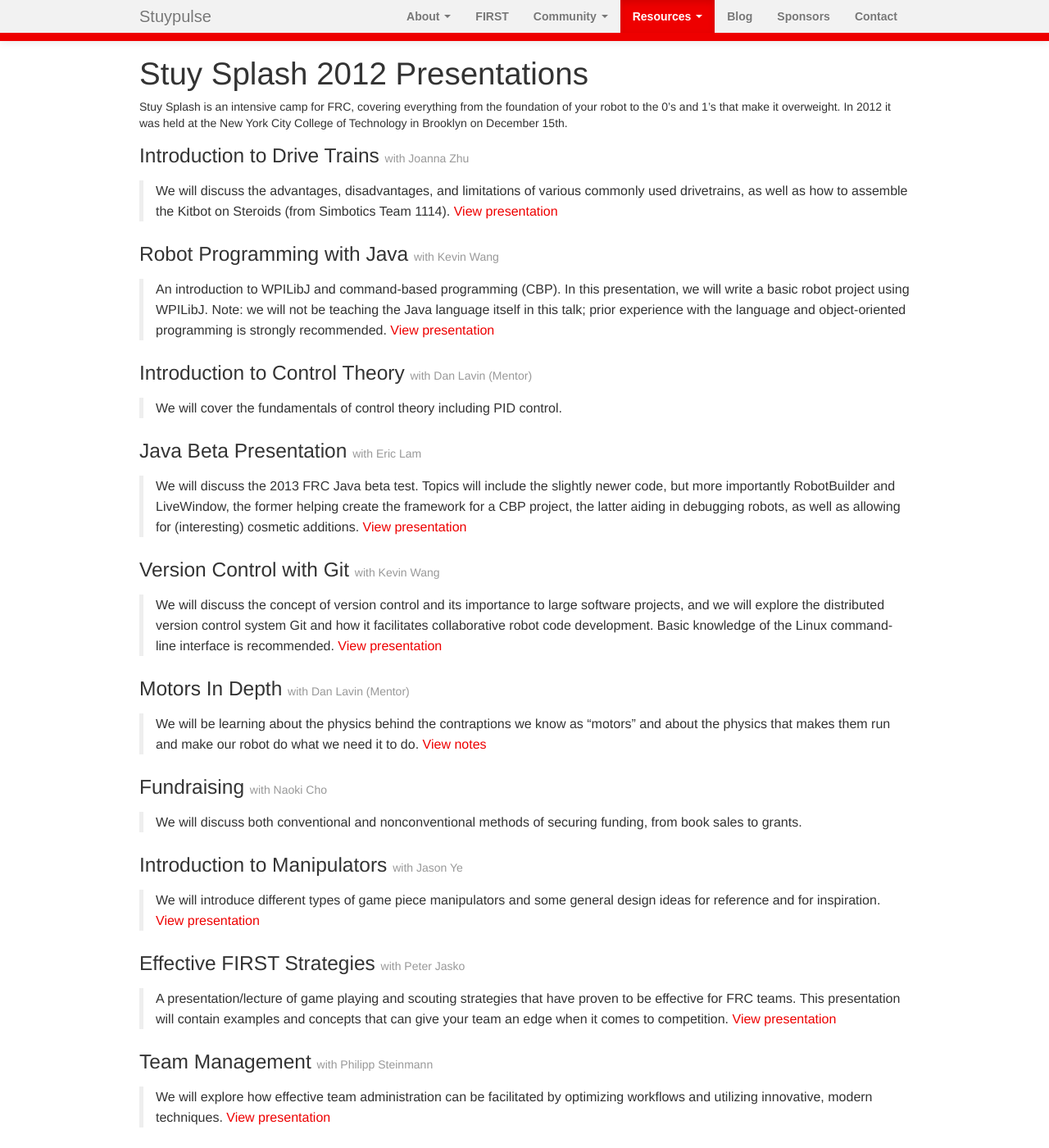
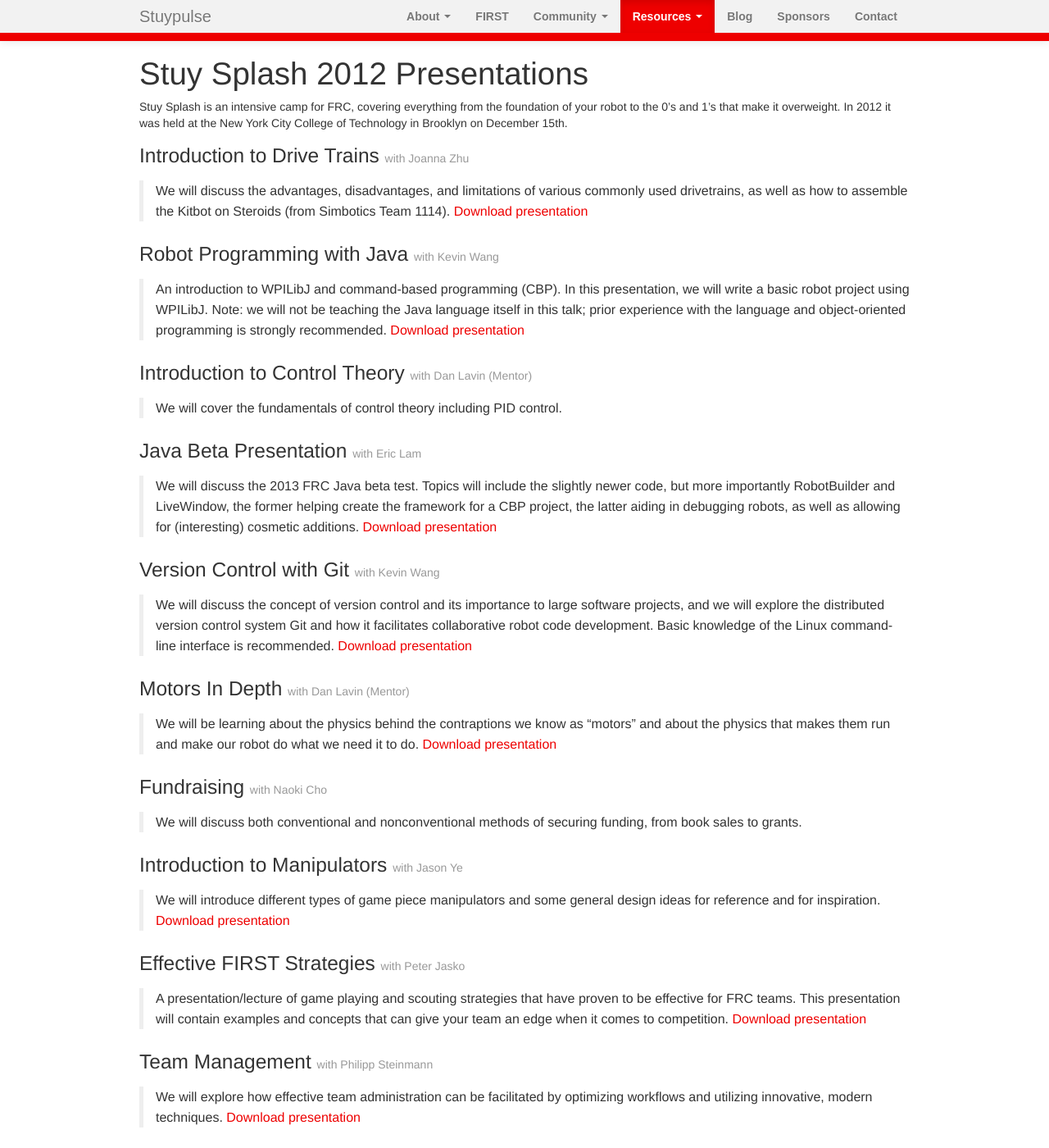
Before and after one commit to StuyPulse/team694.github.io, a Jekyll site: the page built from resources/stuysplash2012/index.md, in a window 1280 px wide and 1400 px high. Shown: the whole window at 82% size. Built offline with Jekyll 4.4.1, drawn with Linux system fonts in a browser that asks for light colours; nearby versions of some CDN libraries; some of the changed text lies outside the part shown.

Commit message:
Add Stuy Splash presentations. In other news, Prezi presentations are huge.

```diff
--- a/resources/stuysplash2012/index.md
+++ b/resources/stuysplash2012/index.md
@@ -6,48 +6,48 @@ Stuy Splash is an intensive camp for FRC, covering everything from the foundatio
 
 ### Introduction to Drive Trains <small>with Joanna Zhu</small>
 > We will discuss the advantages, disadvantages, and limitations of various commonly used drivetrains, as well as how to assemble the Kitbot on Steroids (from Simbotics Team 1114).
-[View presentation](#)
+[Download presentation](/downloads/splash2012/IntroductionToDriveTrains.zip)
 
 ### Robot Programming with Java <small>with Kevin Wang</small>
 > An introduction to WPILibJ and command-based programming (CBP). In this presentation, we will write a basic robot project using WPILibJ. Note: we will not be teaching the Java language itself in this talk; prior experience with the language and object-oriented programming is strongly recommended.
-[View presentation](#)
+[Download presentation](/downloads/splash2012/RobotProgrammingWithJava.zip)
 
 ### Introduction to Control Theory <small>with Dan Lavin (Mentor)</small>
 > We will cover the fundamentals of control theory including PID control.
 
 ### Java Beta Presentation <small>with Eric Lam</small>
 > We will discuss the 2013 FRC Java beta test. Topics will include the slightly newer code, but more importantly RobotBuilder and LiveWindow, the former helping create the framework for a CBP project, the latter aiding in debugging robots, as well as allowing for (interesting) cosmetic additions.
-[View presentation](#)
+[Download presentation](/downloads/splash2012/JavaBeta2013.zip)
 
 ### Version Control with Git <small>with Kevin Wang</small>
 > We will discuss the concept of version control and its importance to large software projects, and we will explore the distributed version control system Git and how it facilitates collaborative robot code development. Basic knowledge of the Linux command-line interface is recommended.
-[View presentation](#)
+[Download presentation](/downloads/splash2012/VersionControlWithGit.zip)
 
 ### Motors In Depth <small>with Dan Lavin (Mentor)</small>
 > We will be learning about the physics behind the contraptions we know as “motors” and about the physics that makes them run and make our robot do what we need it to do.
-[View notes](#)
+[Download presentation](/downloads/splash2012/MotorsInDepth.zip)
 
 ### Fundraising <small>with Naoki Cho</small>
 > We will discuss both conventional and nonconventional methods of securing funding, from book sales to grants.
 
 ### Introduction to Manipulators <small>with Jason Ye</small>
 > We will introduce different types of game piece manipulators and some general design ideas for reference and for inspiration.
-[View presentation](#)
+[Download presentation](/downloads/splash2012/IntroToManipulators.zip)
 
 ### Effective FIRST Strategies <small>with Peter Jasko</small>
 > A presentation/lecture of game playing and scouting strategies that have proven to be effective for FRC teams. This presentation will contain examples and concepts that can give your team an edge when it comes to competition.
-[View presentation](#)
+[Download presentation](/downloads/splash2012/EffectiveFirstStrategies.pptx)
 
 ### Team Management <small>with Philipp Steinmann</small>
 > We will explore how effective team administration can be facilitated by optimizing workflows and utilizing innovative, modern techniques.
-[View presentation](#)
+[Download presentation](https://docs.google.com/presentation/d/1kQa_0J94D-I8ghu8fpdEAJUOKhxlFVpPaGAvzfn7xQ8/edit)
 
 ### Scouting and Conceptual Design Flaws <small>with Sebastian Conybeare</small>
 > We will identify “obvious” design errors from a strategist’s perspective, and how to avoid them. You will also learn about scouting, how to make it effective, how to use that information, and how to win with just a boxbot.
 
 ### Robot Electronics <small>with Samuel Lijin</small>
 > We will begin with a brief overview of the current FRC control system and then proceed to discuss tips of the trade, including effective tools, recommended wiring configurations, and a brief overview of troubleshooting procedures, followed by what’s new in 2013.
-[View presentation](#)
+[Download presentation](/downloads/splash2012/Robot%20Electronics.pdf)
 
 ### Animation and CGI <small>with Alex Pan</small>
 > We will discuss how to manipulate simple 3D geometric figures to create a vast variety of objects and shapes and learn how to apply textures, lighting, and other properties to imbue our creations with life. By the end of the workshop, you will have gained a solid understanding of how to use the same CGI used to make games, movies and advertisements
```
Also changed, not shown: 8 other files.
